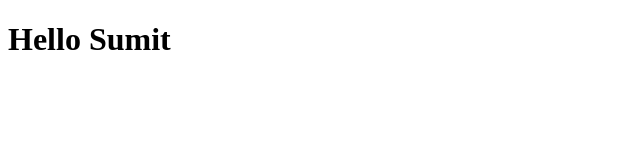
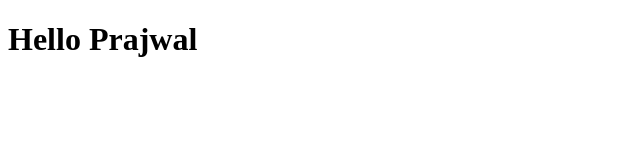
Before and after one commit to tetusumit1612-boop/sumit-resume, a plain HTML site: page index.html in a window 1280 px wide. Shown: the whole page, without its empty margins (0-640 px from the left). Drawn offline with Linux system fonts and the light colour scheme.

Commit message:
Second Vesion

```diff
--- a/index.html
+++ b/index.html
@@ -6,6 +6,6 @@
     <title>Document</title>
 </head>
 <body>
-    <H1>Hello Sumit</H1>
+    <H1>Hello Prajwal</H1>
 </body>
 </html>
```
